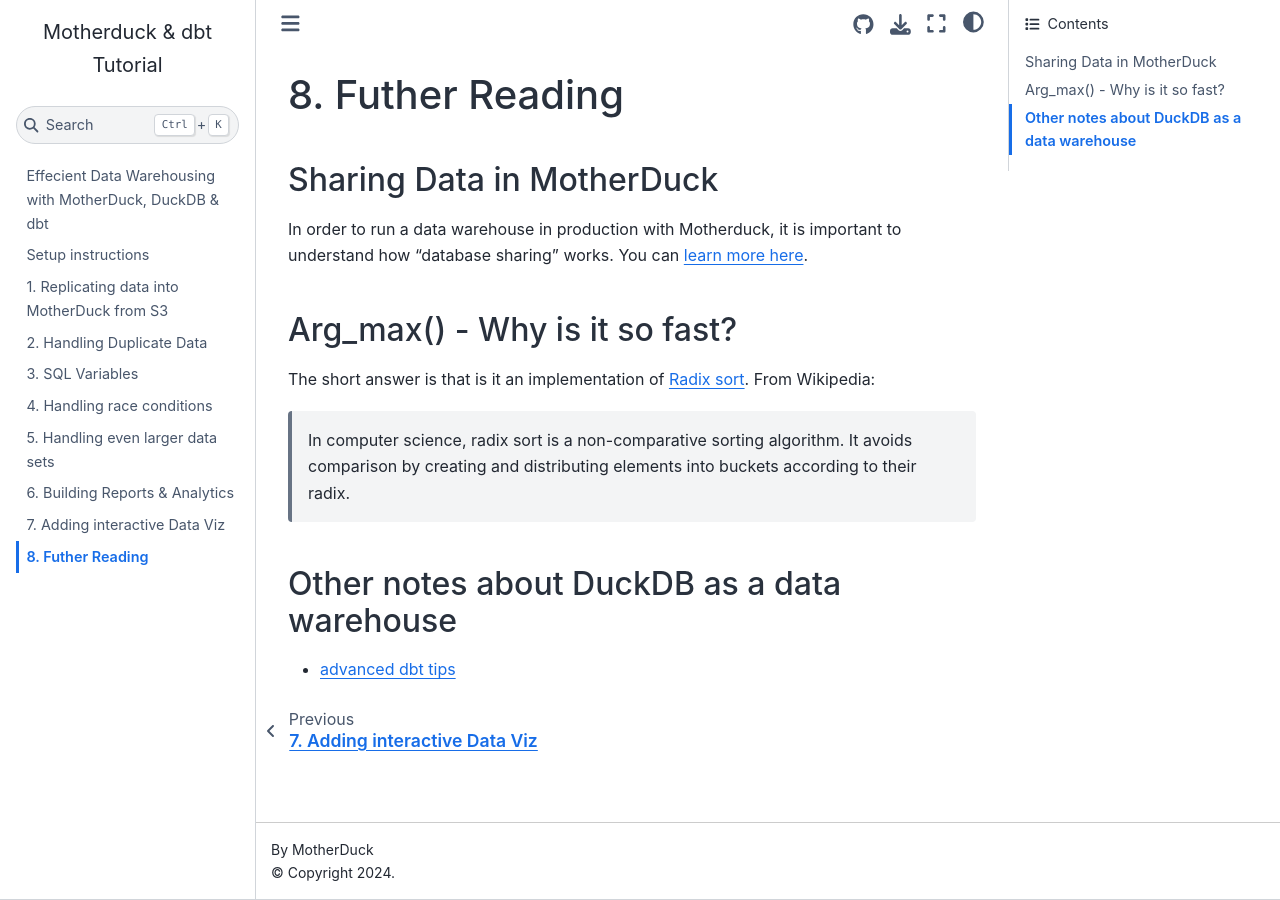
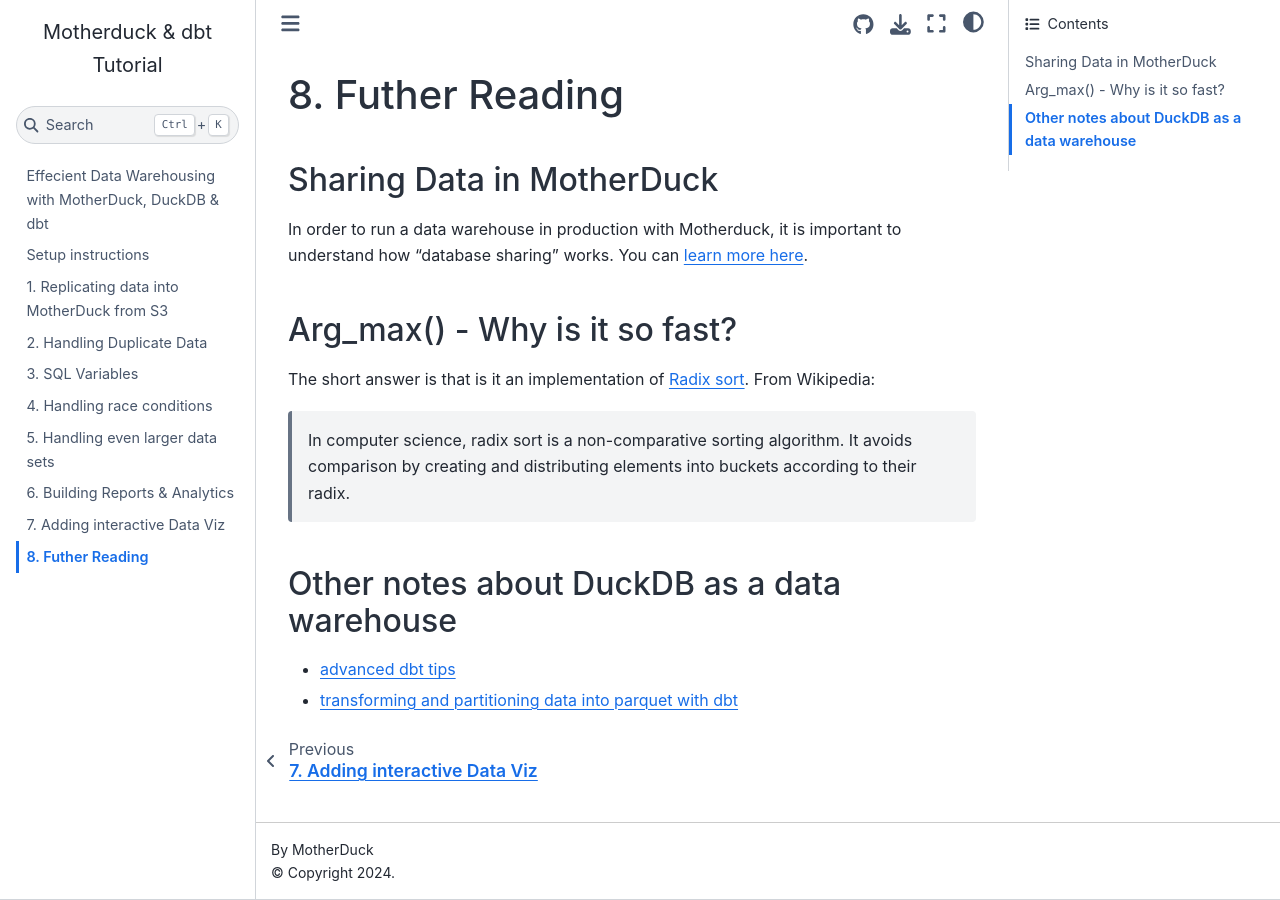
Before and after one commit to MotherDuck-Open-Source/dbt-tutorial, a Jupyter Book: the page built from 8_further-reading.md, in a window 1280 px wide. Built offline with Jupyter Book 1.0.4 settings and Sphinx 7.4.7 and the Sphinx Book theme 1.1.4, drawn with Linux system fonts in a browser that asks for light colours.

Commit message:
add some good code

```diff
--- a/8_further-reading.md
+++ b/8_further-reading.md
@@ -25,3 +25,4 @@ The short answer is that is it an implementation of [Radix sort](https://duckdb.
 ## Other notes about DuckDB as a data warehouse
 
 - [advanced dbt tips](https://docs.getdbt.com/docs/build/dbt-tips)
+- [transforming and partitioning data into parquet with dbt](https://github.com/mehd-io/pypi-duck-flow/blob/main/transform/pypi_metrics/macros/export_partition_data.sql)
```
